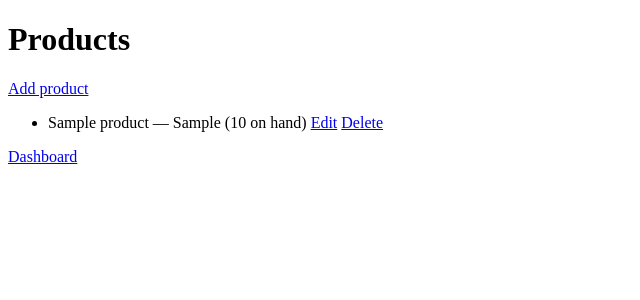
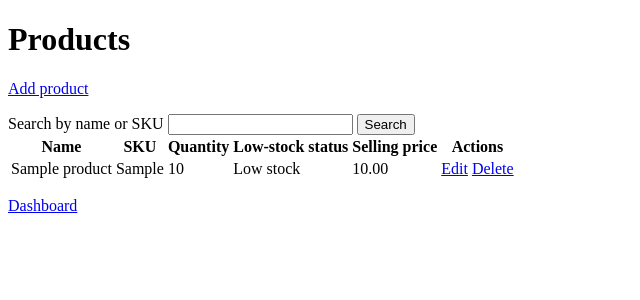
Before and after one commit to Vepoor-Naresh3546/stockflow-inventory-mvp, a Django app: page /products/ in a window 1280 px wide. Shown: the top 300 px of the page, without its empty margins (0-640 px from the left). Run offline with Django 5.2, Linux system fonts and the light colour scheme; a user stored in the database is signed in; tables that the repository leaves empty hold one stand-in row (values such as "Sample post").

Commit message:
feat: add product search and stock status

```diff
--- a/inventory/templates/inventory/product_list.html
+++ b/inventory/templates/inventory/product_list.html
@@ -7,18 +7,46 @@
   <body>
     <h1>Products</h1>
     <p><a href="{% url 'product_create' %}">Add product</a></p>
+    <form method="get">
+      <label for="product-search">Search by name or SKU</label>
+      <input id="product-search" type="search" name="q" value="{{ search_query }}">
+      <button type="submit">Search</button>
+      {% if search_query %}<a href="{% url 'product_list' %}">Clear</a>{% endif %}
+    </form>
     {% if products %}
-      <ul>
+      <table>
+        <thead>
+          <tr>
+            <th scope="col">Name</th>
+            <th scope="col">SKU</th>
+            <th scope="col">Quantity</th>
+            <th scope="col">Low-stock status</th>
+            <th scope="col">Selling price</th>
+            <th scope="col">Actions</th>
+          </tr>
+        </thead>
+        <tbody>
         {% for product in products %}
-          <li>
-            {{ product.name }} — {{ product.sku }} ({{ product.quantity_on_hand }} on hand)
-            <a href="{% url 'product_edit' product.id %}">Edit</a>
-            <a href="{% url 'product_delete' product.id %}">Delete</a>
-          </li>
+          <tr>
+            <td>{{ product.name }}</td>
+            <td>{{ product.sku }}</td>
+            <td>{{ product.quantity_on_hand }}</td>
+            <td>{% if product.is_low_stock %}Low stock{% else %}In stock{% endif %}</td>
+            <td>{% if product.selling_price != None %}{{ product.selling_price }}{% else %}—{% endif %}</td>
+            <td>
+              <a href="{% url 'product_edit' product.id %}">Edit</a>
+              <a href="{% url 'product_delete' product.id %}">Delete</a>
+            </td>
+          </tr>
         {% endfor %}
-      </ul>
+        </tbody>
+      </table>
     {% else %}
-      <p>No products yet.</p>
+      {% if search_query %}
+        <p>No products match “{{ search_query }}”.</p>
+      {% else %}
+        <p>No products yet.</p>
+      {% endif %}
     {% endif %}
     <p><a href="{% url 'dashboard' %}">Dashboard</a></p>
   </body>
--- a/inventory/views.py
+++ b/inventory/views.py
@@ -2,6 +2,7 @@ from django.contrib.auth import login
 from django.contrib.auth.decorators import login_required
 from django.contrib.auth.models import User
 from django.db import transaction
+from django.db.models import BooleanField, Case, F, Q, Value, When
 from django.shortcuts import get_object_or_404, redirect, render
 
 from .forms import ProductForm, SignupForm
@@ -37,8 +38,33 @@ def dashboard(request):
 
 @login_required(login_url="login")
 def product_list(request):
-    products = Product.objects.filter(organization=request.user.organization)
-    return render(request, "inventory/product_list.html", {"products": products})
+    organization = request.user.organization
+    search_query = request.GET.get("q", "").strip()
+    products = Product.objects.filter(organization=organization)
+    if search_query:
+        products = products.filter(
+            Q(name__icontains=search_query) | Q(sku__icontains=search_query)
+        )
+    products = products.annotate(
+        is_low_stock=Case(
+            When(
+                low_stock_threshold__isnull=True,
+                quantity_on_hand__lte=organization.default_low_stock_threshold,
+                then=Value(True),
+            ),
+            When(
+                quantity_on_hand__lte=F("low_stock_threshold"),
+                then=Value(True),
+            ),
+            default=Value(False),
+            output_field=BooleanField(),
+        )
+    )
+    return render(
+        request,
+        "inventory/product_list.html",
+        {"products": products, "search_query": search_query},
+    )
 
 
 @login_required(login_url="login")
```
Also changed, not shown: inventory/tests.py (+69 -0 lines).
